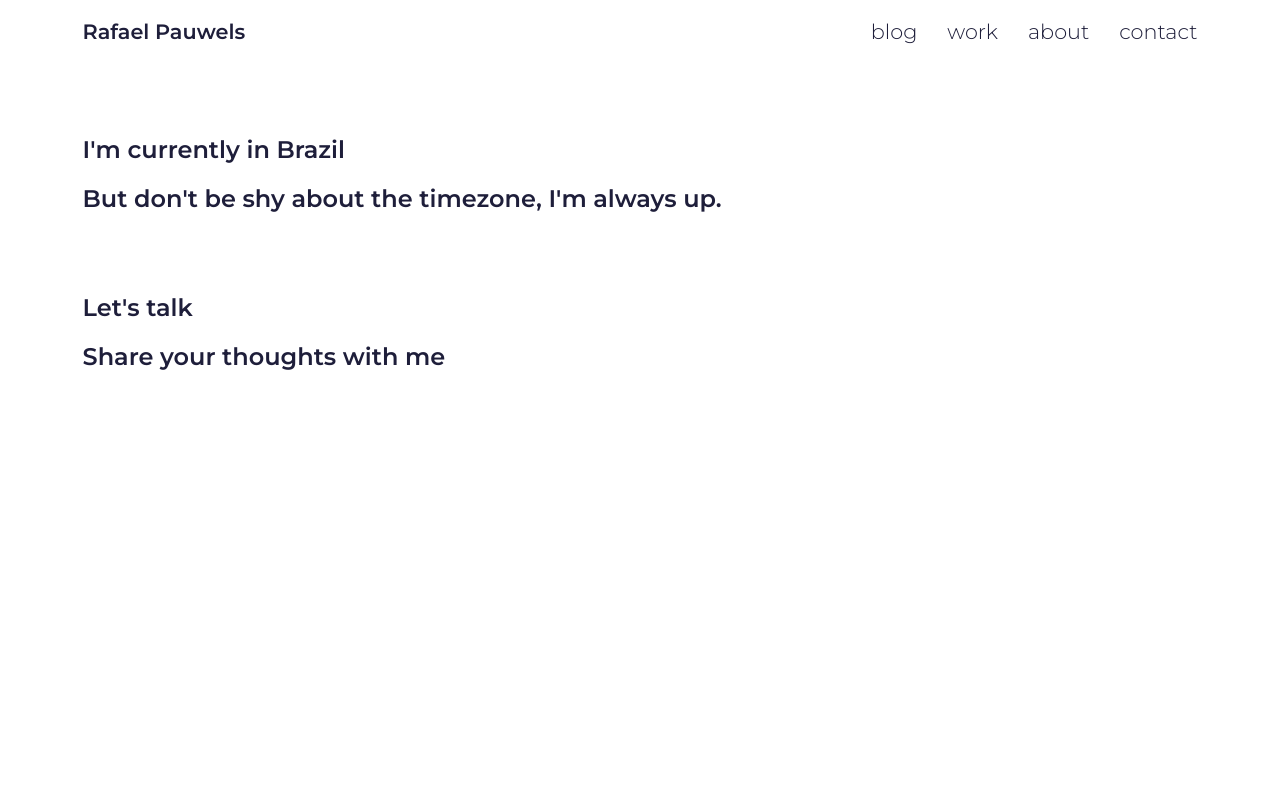
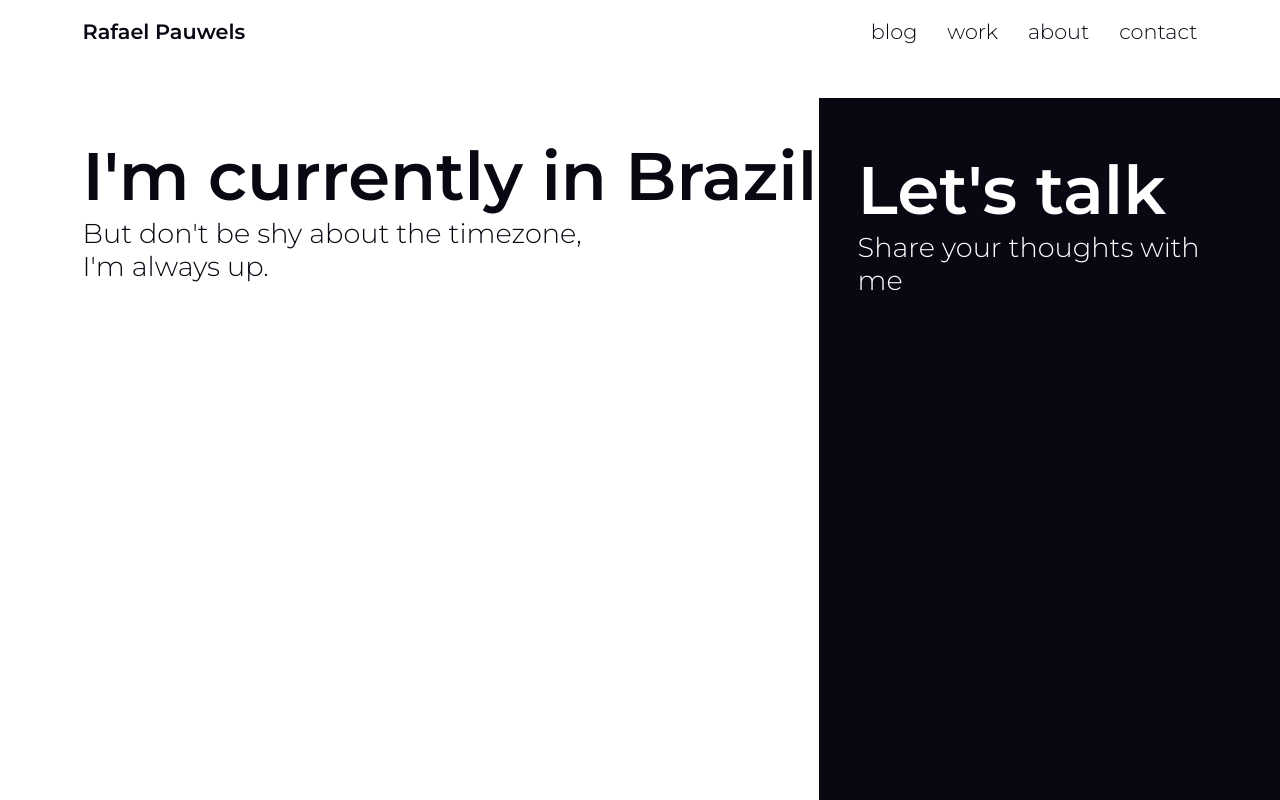
Before and after one commit to rafapauwels/pauwels-old-web, a React (Create React App) app: page /contact in a window 1280 px wide. Built offline with nearby package versions, Linux system fonts and the light colour scheme; a web font is replaced by a local one.

Commit message:
Changed primary color to 080813 and created contact page scss

```diff
--- a/src/App.js
+++ b/src/App.js
@@ -1,7 +1,7 @@
 import React, { Component } from 'react'
 import './App.scss'
 
-import { BrowserRouter as Router, Route, Link} from 'react-router-dom'
+import { BrowserRouter as Router, Route } from 'react-router-dom'
 
 import Nav from './components/Nav'
 import Home from './components/Home'
@@ -15,9 +15,6 @@ class App extends Component {
           <Nav />
           <Route exact path="/" component={Home} />
           <Route exact path="/contact" component={Contact} />
-
-          {/* <Home /> */}
-          {/* <About /> */}
         </div>
       </Router>
     )
--- a/src/App.scss
+++ b/src/App.scss
@@ -1,6 +1,6 @@
 @import url('https://fonts.googleapis.com/css?family=GFS+Didot|Montserrat:300,600');
 
-$primary-color: #1E1E3A;
+$primary-color: #080813;
 
 .App {
   font-family: 'Montserrat', sans-serif;
--- a/src/components/Contact/index.js
+++ b/src/components/Contact/index.js
@@ -3,11 +3,11 @@ import './index.scss'
 
 let Contact = () => (
   <div className="contact-page">
-    <section>
+    <section className="im-here">
       <h1>I'm currently in Brazil</h1>
-      <h2>But don't be shy about the timezone, I'm always up.</h2>
+      <h2>But don't be shy about the timezone,<br/>I'm always up.</h2>
     </section>
-    <section>
+    <section className="talk-to-me">
       <h1>Let's talk</h1>
       <h2>Share your thoughts with me</h2>
     </section>
--- a/src/components/Contact/index.scss
+++ b/src/components/Contact/index.scss
@@ -0,0 +1,31 @@
+$primary-color: #080813;
+
+.contact-page {
+  h1 {
+    font-size: 4.2rem;
+    margin: 0;
+  }
+
+  h2 {
+    font-size: 1.7rem;
+    font-weight: 300;
+    margin: 0;
+  }
+
+  .im-here {
+    width: 70%;
+    height: 75%;
+  }
+
+  .talk-to-me {
+    position: fixed;
+    right: 0;
+    bottom: 0;
+
+    padding: 4% 3%;
+    width: 30%;
+    height: 75%;
+    background: $primary-color;
+    color: #FFF;
+  }
+}
```
